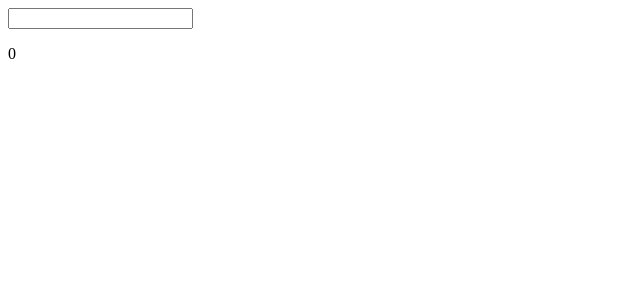
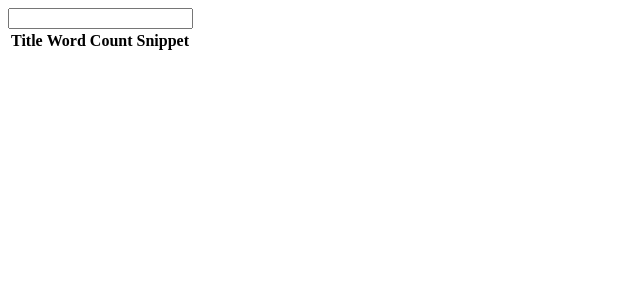
Before and after one commit to MdRiabi/wserach, an Angular app: page / in a window 1280 px wide. Shown: the top 300 px of the page, without its empty margins (0-640 px from the left). Built offline with nearby package versions, Linux system fonts and the light colour scheme.

Commit message:
displaying the content in page list component inside table (title, wordcount, snippet)

```diff
--- a/src/app/app.component.ts
+++ b/src/app/app.component.ts
@@ -14,11 +14,12 @@ export class AppComponent {
 
   onTerm(term: string) {
 
-    this.wikipedia.search(term).subscribe( (response:any) => {
+ this.wikipedia.search(term).subscribe( (response:any) => {
 
        this.pages = response.query.search;
 
     });
 
+
   }
 }
--- a/src/app/page-list/page-list.component.html
+++ b/src/app/page-list/page-list.component.html
@@ -1 +1,18 @@
-<p>{{page.length}}</p>
+<table class="table is-striped">
+  <thead>
+  <tr>
+    <th>Title</th>
+    <th>Word Count</th>
+    <th>Snippet</th>
+  </tr>
+  </thead>
+  <tbody>
+  <tr *ngFor="let res of page">
+    <td>{{res.title}}</td>
+    <td>{{res.wordcount}}</td>
+    <td [innerHTML]="res.snippet"></td>
+  </tr>
+  </tbody>
+
+
+</table>
--- a/src/app/page-list/page-list.component.ts
+++ b/src/app/page-list/page-list.component.ts
@@ -6,8 +6,10 @@ import { Component, OnInit,Input } from '@angular/core';
   styleUrls: ['./page-list.component.css']
 })
 export class PageListComponent implements OnInit {
-@Input() page = [];
-  constructor() { }
+@Input() page = []as any;
+  constructor() {
+
+  }
 
   ngOnInit(): void {
   }
```
